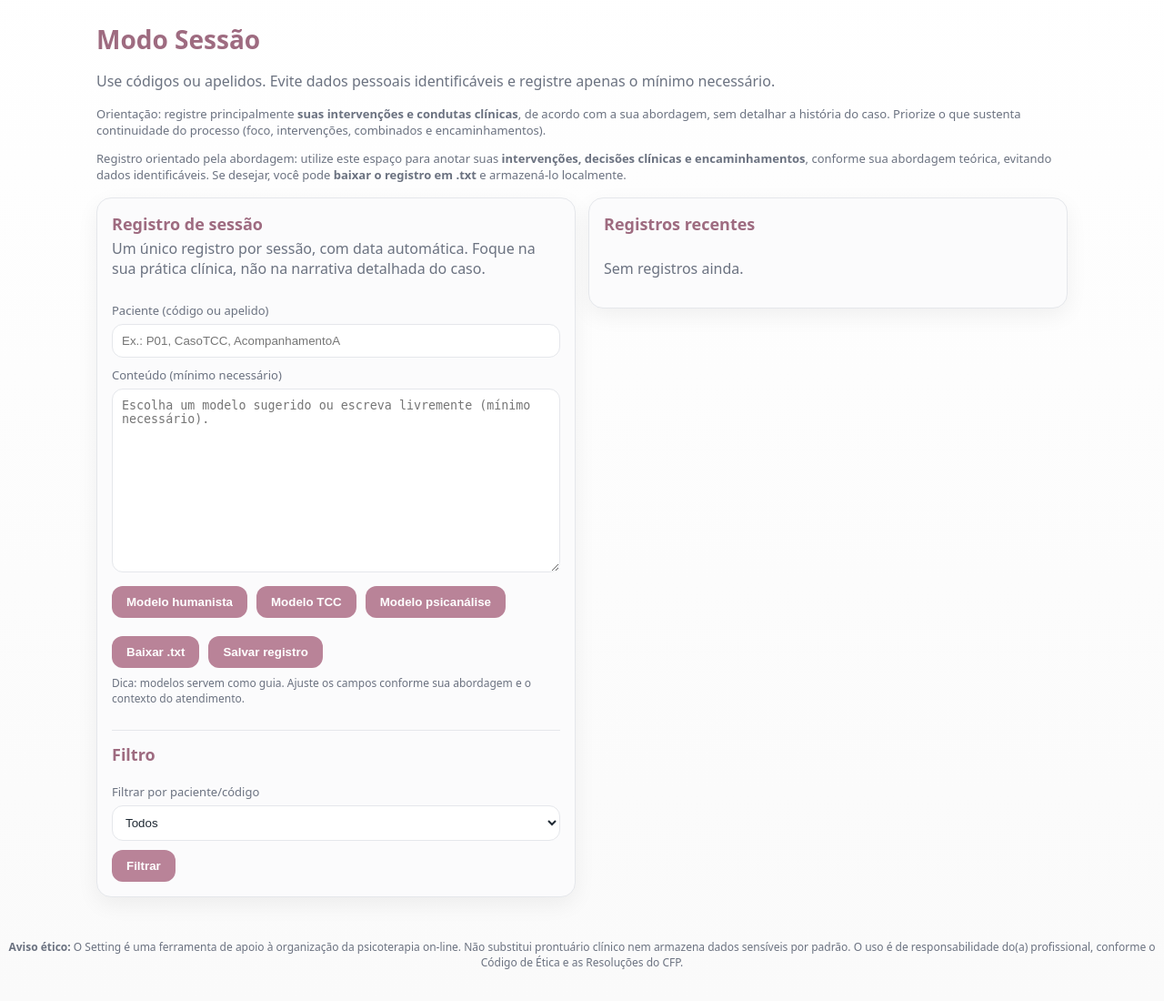
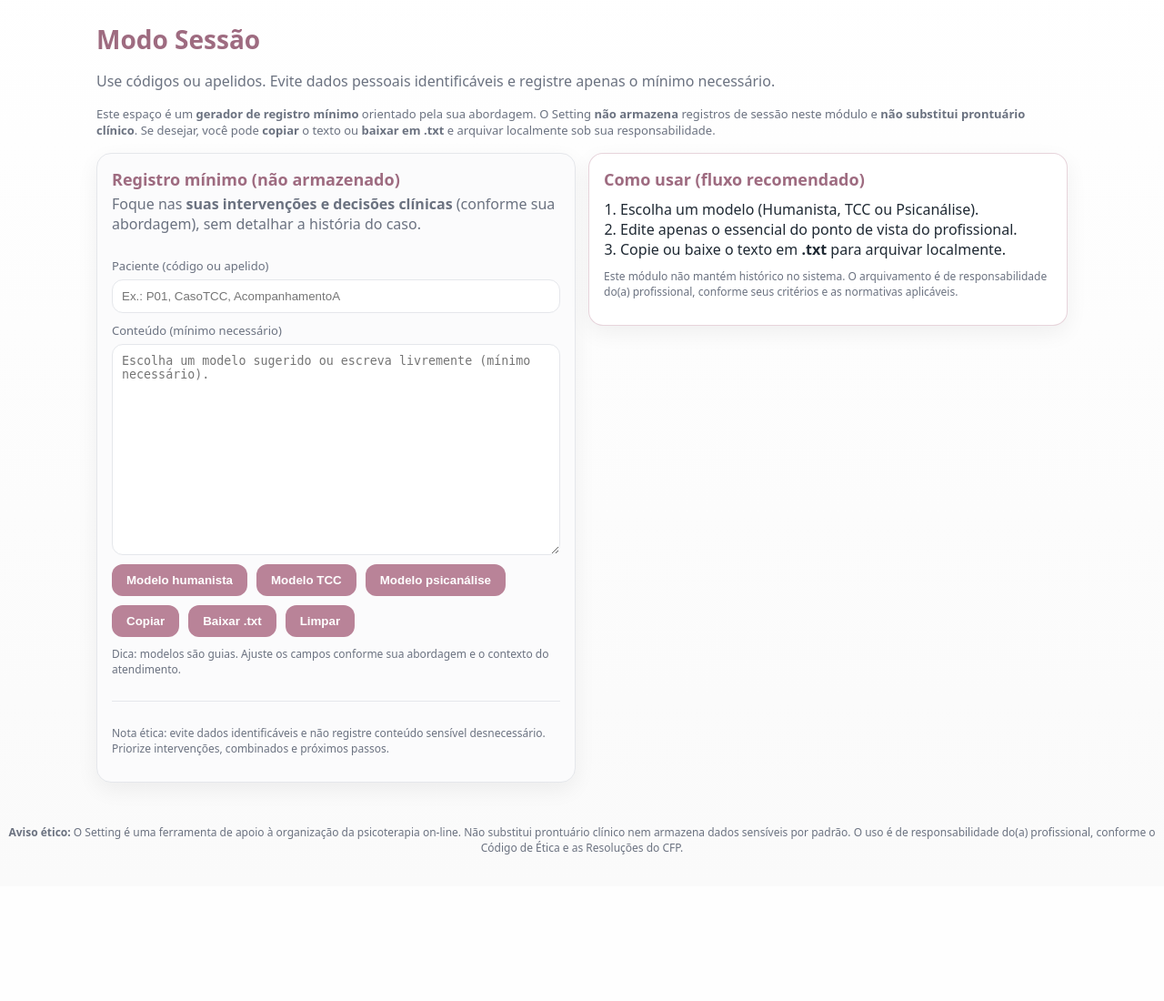
Before and after one commit to sabrinaandraderocha-cmyk/setting-psicoterapia-online, a FastAPI app: template app/templates/session_mode.html in a window 1280 px wide. Shown: the part 51-1151 px from the top of the page at 91% size. After the commit the page ends 990 px from the top, so only its background shows below. Run offline with FastAPI, Linux system fonts and the light colour scheme; the template is opened without the code that fills it, so the values that code supplies are empty.

Commit message:
Update session_mode.html

```diff
--- a/app/templates/session_mode.html
+++ b/app/templates/session_mode.html
@@ -7,119 +7,60 @@
   </p>
 
   <p class="muted" style="font-size:13px;">
-    Orientação: registre principalmente <strong>suas intervenções e condutas clínicas</strong>, de acordo com a sua abordagem,
-    sem detalhar a história do caso. Priorize o que sustenta continuidade do processo (foco, intervenções, combinados e encaminhamentos).
-  </p>
-
-  <p class="muted" style="font-size:13px;">
-    Registro orientado pela abordagem: utilize este espaço para anotar suas
-    <strong>intervenções, decisões clínicas e encaminhamentos</strong>, conforme sua abordagem teórica,
-    evitando dados identificáveis. Se desejar, você pode <strong>baixar o registro em .txt</strong>
-    e armazená-lo localmente.
+    Este espaço é um <strong>gerador de registro mínimo</strong> orientado pela sua abordagem.
+    O Setting <strong>não armazena</strong> registros de sessão neste módulo e <strong>não substitui prontuário clínico</strong>.
+    Se desejar, você pode <strong>copiar</strong> o texto ou <strong>baixar em .txt</strong> e arquivar localmente sob sua responsabilidade.
   </p>
 
   <div class="grid2">
     <div class="card">
-      <h2>Registro de sessão</h2>
+      <h2>Registro mínimo (não armazenado)</h2>
       <p class="muted" style="margin-top:-6px;">
-        Um único registro por sessão, com data automática. Foque na sua prática clínica, não na narrativa detalhada do caso.
+        Foque nas <strong>suas intervenções e decisões clínicas</strong> (conforme sua abordagem), sem detalhar a história do caso.
       </p>
 
-      <form method="post" action="/modo-sessao/add">
-        <!-- Mantém compatibilidade com o backend (sem mostrar pré/durante/pós) -->
-        <input type="hidden" name="stage" value="during">
-
       <label>Paciente (código ou apelido)</label>
-        <input name="patient_alias" placeholder="Ex.: P01, CasoTCC, AcompanhamentoA">
+      <input id="patientAlias" placeholder="Ex.: P01, CasoTCC, AcompanhamentoA">
 
       <label>Conteúdo (mínimo necessário)</label>
-        <textarea id="sessionContent" name="content" rows="12" required
+      <textarea id="sessionContent" rows="14" required
         placeholder="Escolha um modelo sugerido ou escreva livremente (mínimo necessário)."></textarea>
 
       <div class="row" style="margin-top:10px;">
         <button type="button" class="btn" onclick="insertTemplateHumanista()">Modelo humanista</button>
         <button type="button" class="btn" onclick="insertTemplateTCC()">Modelo TCC</button>
         <button type="button" class="btn" onclick="insertTemplatePsicanalise()">Modelo psicanálise</button>
+      </div>
 
+      <div class="row" style="margin-top:10px;">
+        <button type="button" class="btn" onclick="copyText()">Copiar</button>
         <button type="button" class="btn" onclick="downloadTxt()">Baixar .txt</button>
+        <button type="button" class="btn" onclick="clearText()">Limpar</button>
+      </div>
 
-          <button type="submit">Salvar registro</button>
-        </div>
-      </form>
-
-      <p class="muted" style="font-size:12px; margin-top:8px;">
-        Dica: modelos servem como guia. Ajuste os campos conforme sua abordagem e o contexto do atendimento.
+      <p class="muted" style="font-size:12px; margin-top:10px;">
+        Dica: modelos são guias. Ajuste os campos conforme sua abordagem e o contexto do atendimento.
       </p>
 
       <hr>
 
-      <h2>Filtro</h2>
-      <form method="get" action="/modo-sessao">
-        <label>Filtrar por paciente/código</label>
-        <select name="patient">
-          <option value="" {% if not selected_patient %}selected{% endif %}>Todos</option>
-          {% for p in patients %}
-            <option value="{{ p }}" {% if selected_patient == p %}selected{% endif %}>{{ p }}</option>
-          {% endfor %}
-        </select>
-        <button type="submit">Filtrar</button>
-      </form>
+      <p class="muted" style="font-size:12px;">
+        Nota ética: evite dados identificáveis e não registre conteúdo sensível desnecessário.
+        Priorize intervenções, combinados e próximos passos.
+      </p>
     </div>
 
-    <div class="card">
-      <h2>Registros recentes</h2>
-
-      {% if notes|length == 0 %}
-        <p class="muted">Sem registros ainda.</p>
-      {% else %}
-
-        {# Agrupamento por paciente/código #}
-        {% for group in notes|groupby('patient_alias') %}
-          <div class="item">
-            <div class="itemhead">
-              <strong>
-                Paciente: {% if group.grouper %}{{ group.grouper }}{% else %}Sem código{% endif %}
-              </strong>
-            </div>
-
-            {% for n in group.list %}
-              <div class="item" style="border-top:none;">
-                <div class="itemhead">
-                  <strong>Registro</strong>
-                  <span class="muted">{{ n.created_at.strftime("%d/%m/%Y %H:%M") }}</span>
-                </div>
-
-                <pre class="pre">{{ n.content }}</pre>
-
-                <details class="subform">
-                  <summary><strong>Editar</strong></summary>
-
-                  <form method="post" action="/modo-sessao/update">
-                    <input type="hidden" name="note_id" value="{{ n.id }}">
-
-                    <!-- Mantém compatibilidade com o backend -->
-                    <input type="hidden" name="stage" value="during">
-
-                    <label>Paciente (código ou apelido)</label>
-                    <input name="patient_alias" value="{{ n.patient_alias }}">
-
-                    <label>Conteúdo (mínimo necessário)</label>
-                    <textarea name="content" rows="12" required>{{ n.content }}</textarea>
-
-                    <button type="submit">Salvar alterações</button>
-                  </form>
-                </details>
-
-                <form method="post" action="/modo-sessao/delete" onsubmit="return confirm('Apagar este registro?');">
-                  <input type="hidden" name="note_id" value="{{ n.id }}">
-                  <button class="danger" type="submit">Apagar</button>
-                </form>
-              </div>
-            {% endfor %}
-          </div>
-        {% endfor %}
-
-      {% endif %}
+    <div class="card tip">
+      <h2>Como usar (fluxo recomendado)</h2>
+      <ol style="margin:0; padding-left:18px;">
+        <li>Escolha um modelo (Humanista, TCC ou Psicanálise).</li>
+        <li>Edite apenas o essencial do ponto de vista do profissional.</li>
+        <li>Copie ou baixe o texto em <strong>.txt</strong> para arquivar localmente.</li>
+      </ol>
+      <p class="muted" style="font-size:12px; margin-top:10px;">
+        Este módulo não mantém histórico no sistema. O arquivamento é de responsabilidade do(a) profissional,
+        conforme seus critérios e as normativas aplicáveis.
+      </p>
     </div>
   </div>
 
@@ -190,7 +131,7 @@ Intervenções do(a) terapeuta (TCC):
 - Técnicas comportamentais (exposição, ativação, etc.)
 - Treino de habilidades (se aplicável)
 
-Tarefa de casa / plano entre sessões:
+Plano entre sessões:
 -
 
 Combinados e limites do setting:
@@ -235,25 +176,60 @@ Observação ética:
 - Mínimo necessário, sem dados identificáveis e sem narrativa detalhada do caso.`;
     }
 
+    function copyText() {
+      const textarea = document.getElementById("sessionContent");
+      if (!textarea || !textarea.value.trim()) {
+        alert("Não há conteúdo para copiar.");
+        return;
+      }
+      textarea.select();
+      textarea.setSelectionRange(0, 999999);
+      document.execCommand("copy");
+      alert("Texto copiado.");
+    }
+
+    function clearText() {
+      const textarea = document.getElementById("sessionContent");
+      if (!textarea) return;
+      if (textarea.value.trim() && !confirm("Limpar o texto atual?")) return;
+      textarea.value = "";
+    }
+
     function downloadTxt() {
       const textarea = document.getElementById("sessionContent");
-      if (!textarea || !textarea.value.trim()) {
+      const aliasInput = document.getElementById("patientAlias");
+
+      const content = textarea ? textarea.value.trim() : "";
+      if (!content) {
         alert("Não há conteúdo para baixar.");
         return;
       }
-
-      const blob = new Blob([textarea.value], { type: "text/plain;charset=utf-8" });
-      const url = URL.createObjectURL(blob);
-
-      const a = document.createElement("a");
-      a.href = url;
 
       const now = new Date();
       const yyyy = now.getFullYear();
       const mm = String(now.getMonth() + 1).padStart(2, "0");
       const dd = String(now.getDate()).padStart(2, "0");
+      const hh = String(now.getHours()).padStart(2, "0");
+      const min = String(now.getMinutes()).padStart(2, "0");
 
-      a.download = `registro_sessao_${yyyy}-${mm}-${dd}.txt`;
+      const aliasRaw = aliasInput ? aliasInput.value.trim() : "";
+      const aliasSafe = aliasRaw ? aliasRaw.replace(/[^a-zA-Z0-9_-]/g, "_").slice(0, 40) : "sem_codigo";
+
+      const header =
+`SETTING — REGISTRO DE SESSÃO (mínimo necessário)
+Data/hora: ${dd}/${mm}/${yyyy} ${hh}:${min}
+Paciente/código: ${aliasRaw || "—"}
+
+-------------------------
+`;
+
+      const fullText = header + content + "\n";
+      const blob = new Blob([fullText], { type: "text/plain;charset=utf-8" });
+      const url = URL.createObjectURL(blob);
+
+      const a = document.createElement("a");
+      a.href = url;
+      a.download = `registro_${aliasSafe}_${yyyy}-${mm}-${dd}.txt`;
 
       document.body.appendChild(a);
       a.click();
```
Lines whose indentation alone changed are shown as unchanged.
